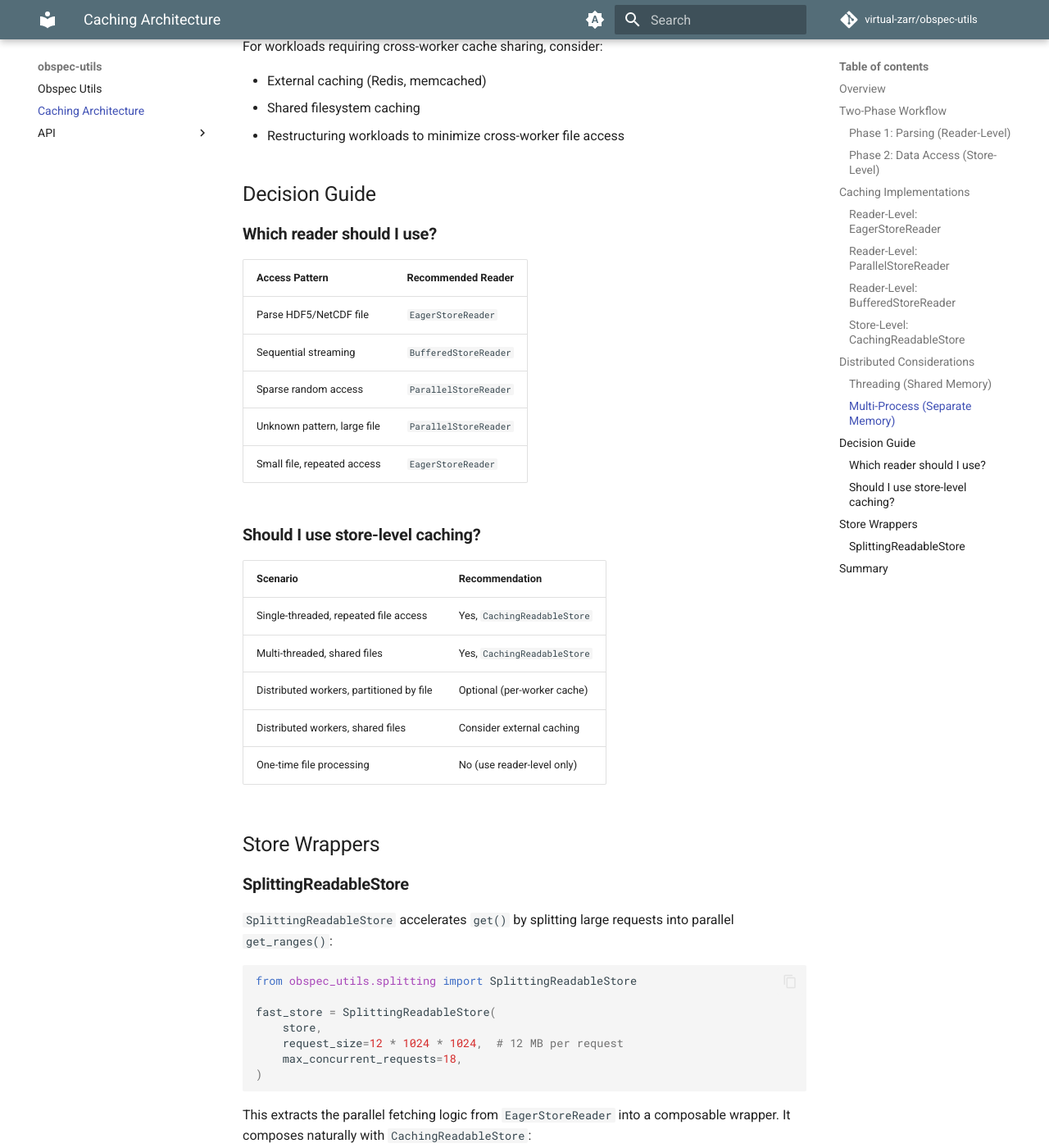
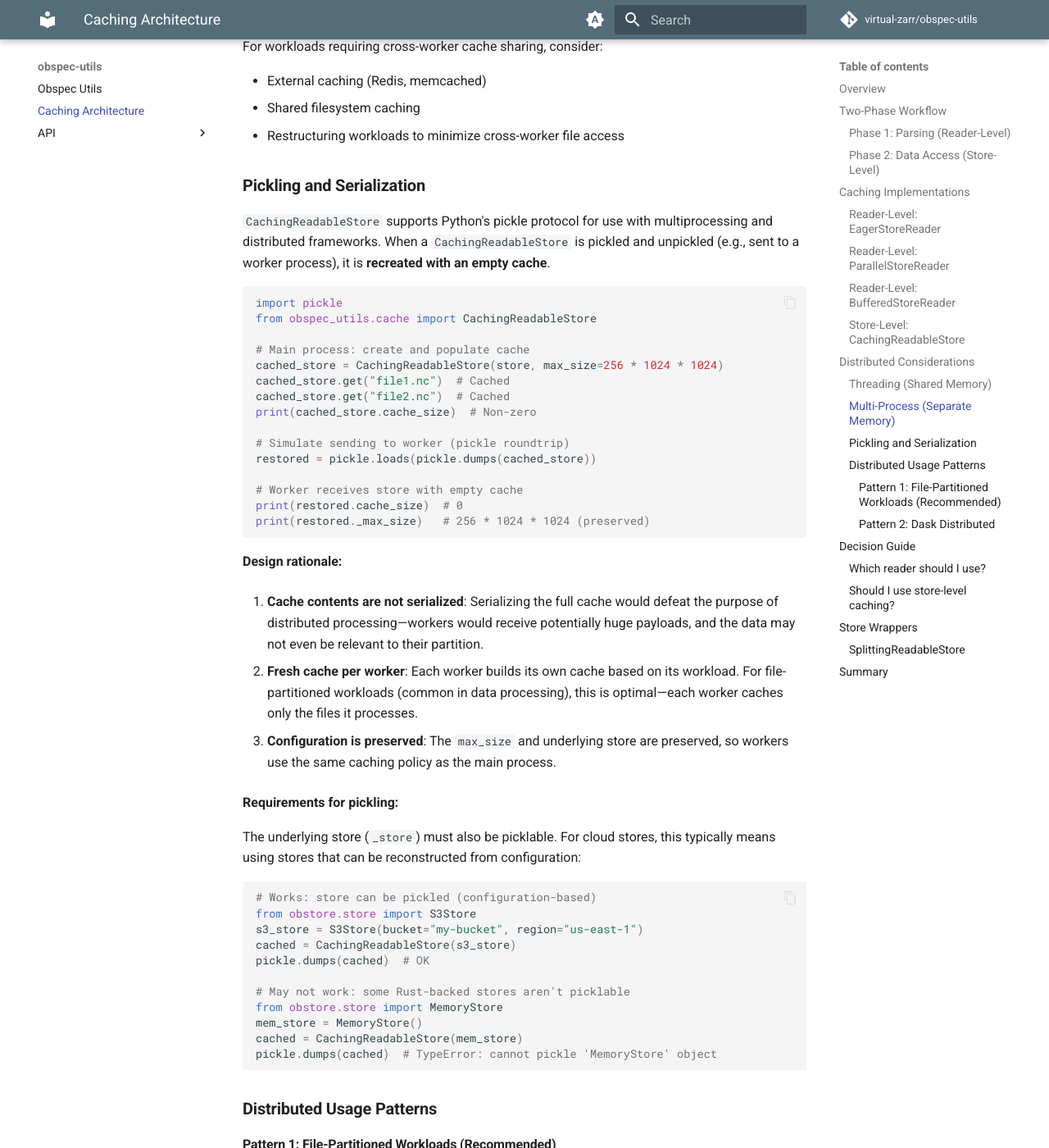
Before and after one commit to virtual-zarr/obspec-utils, an MkDocs documentation site: the page built from docs/caching-architecture.md, in a window 1280 px wide and 1400 px high, scrolled down 5415 px. Shown: the whole window at 82% size. Built offline with MkDocs 1.6.1 and Material for MkDocs 9.7.7, drawn with Linux system fonts in a browser that asks for light colours; comment, search, counter and statistics services are not loaded; the version menu is left out; some of the changed text lies outside the part shown.

Commit message:
Support pickling CachingReadableStore

````diff
--- a/docs/caching-architecture.md
+++ b/docs/caching-architecture.md
@@ -235,6 +235,117 @@ For workloads requiring cross-worker cache sharing, consider:
 - Shared filesystem caching
 - Restructuring workloads to minimize cross-worker file access
 
+### Pickling and Serialization
+
+`CachingReadableStore` supports Python's pickle protocol for use with multiprocessing and distributed frameworks. When a `CachingReadableStore` is pickled and unpickled (e.g., sent to a worker process), it is **recreated with an empty cache**.
+
+```python
+import pickle
+from obspec_utils.cache import CachingReadableStore
+
+# Main process: create and populate cache
+cached_store = CachingReadableStore(store, max_size=256 * 1024 * 1024)
+cached_store.get("file1.nc")  # Cached
+cached_store.get("file2.nc")  # Cached
+print(cached_store.cache_size)  # Non-zero
+
+# Simulate sending to worker (pickle roundtrip)
+restored = pickle.loads(pickle.dumps(cached_store))
+
+# Worker receives store with empty cache
+print(restored.cache_size)  # 0
+print(restored._max_size)   # 256 * 1024 * 1024 (preserved)
+```
+
+**Design rationale:**
+
+1. **Cache contents are not serialized**: Serializing the full cache would defeat the purpose of distributed processing—workers would receive potentially huge payloads, and the data may not even be relevant to their partition.
+
+2. **Fresh cache per worker**: Each worker builds its own cache based on its workload. For file-partitioned workloads (common in data processing), this is optimal—each worker caches only the files it processes.
+
+3. **Configuration is preserved**: The `max_size` and underlying store are preserved, so workers use the same caching policy as the main process.
+
+**Requirements for pickling:**
+
+The underlying store (`_store`) must also be picklable. For cloud stores, this typically means using stores that can be reconstructed from configuration:
+
+```python
+# Works: store can be pickled (configuration-based)
+from obstore.store import S3Store
+s3_store = S3Store(bucket="my-bucket", region="us-east-1")
+cached = CachingReadableStore(s3_store)
+pickle.dumps(cached)  # OK
+
+# May not work: some Rust-backed stores aren't picklable
+from obstore.store import MemoryStore
+mem_store = MemoryStore()
+cached = CachingReadableStore(mem_store)
+pickle.dumps(cached)  # TypeError: cannot pickle 'MemoryStore' object
+```
+
+### Distributed Usage Patterns
+
+#### Pattern 1: File-Partitioned Workloads (Recommended)
+
+When each worker processes a distinct set of files, per-worker caching works well:
+
+```python
+from concurrent.futures import ProcessPoolExecutor
+from obspec_utils.cache import CachingReadableStore
+
+def process_files(cached_store, file_paths):
+    """Each worker gets its own cache, processes its own files."""
+    results = []
+    for path in file_paths:
+        # First access: fetch from network, cache locally
+        data = cached_store.get(path)
+        # Subsequent accesses to same file: served from cache
+        result = analyze(data)
+        results.append(result)
+    return results
+
+# Create cached store in main process
+store = S3Store(bucket="my-bucket")
+cached_store = CachingReadableStore(store, max_size=512 * 1024 * 1024)
+
+# Partition files across workers
+all_files = ["file1.nc", "file2.nc", "file3.nc", "file4.nc"]
+partitions = [all_files[:2], all_files[2:]]
+
+with ProcessPoolExecutor(max_workers=2) as executor:
+    futures = [
+        executor.submit(process_files, cached_store, partition)
+        for partition in partitions
+    ]
+    results = [f.result() for f in futures]
+```
+
+#### Pattern 2: Dask Distributed
+
+With Dask, the cached store is serialized to each worker:
+
+```python
+import dask
+from dask.distributed import Client
+from obspec_utils.cache import CachingReadableStore
+
+client = Client()
+
+store = S3Store(bucket="my-bucket")
+cached_store = CachingReadableStore(store)
+
+@dask.delayed
+def process_file(cached_store, path):
+    # Worker receives cached_store with empty cache
+    # Cache builds up as this worker processes files
+    data = cached_store.get(path)
+    return analyze(data)
+
+tasks = [process_file(cached_store, f) for f in file_list]
+results = dask.compute(*tasks)
+```
+
+
 ## Decision Guide
 
 ### Which reader should I use?
````
Also changed, not shown: 2 other files.
